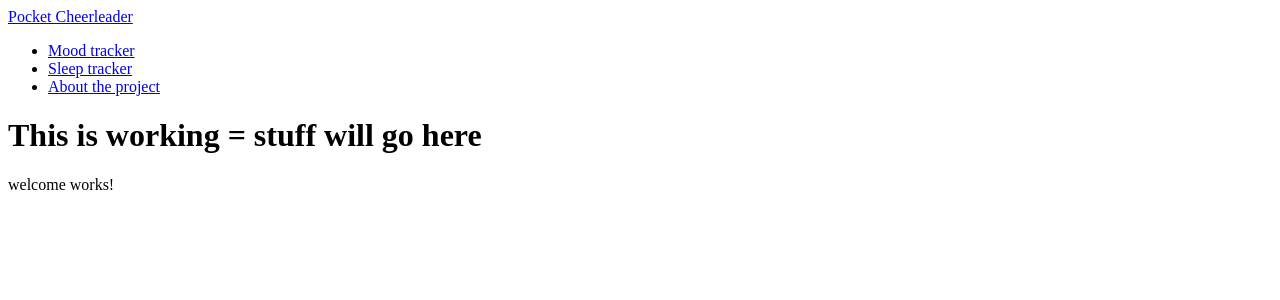
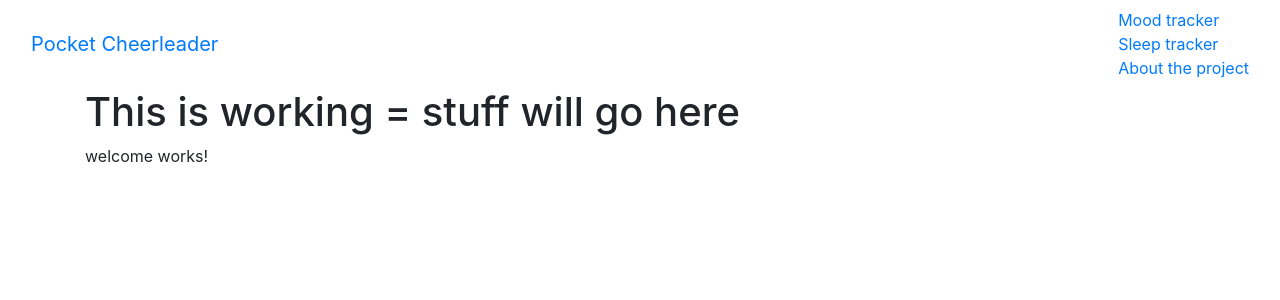
Before and after one commit to hollywilkalis/pocket-cheerleader, an Angular app: page / in a window 1280 px wide. Shown: the top 300 px of the page. Built offline with nearby package versions, Linux system fonts and the light colour scheme.

Commit message:
Add Bootstrap to project

```diff
--- a/package.json
+++ b/package.json
@@ -24,6 +24,8 @@
     "@angular/platform-browser": "^5.2.0",
     "@angular/platform-browser-dynamic": "^5.2.0",
     "@angular/router": "^5.2.0",
+    "bootstrap": "^4.0.0-beta",
+    "bower": "^1.8.2",
     "core-js": "^2.4.1",
     "rxjs": "^5.5.6",
     "zone.js": "^0.8.19"
--- a/src/styles.scss
+++ b/src/styles.scss
@@ -1 +1,7 @@
-/* You can add global styles to this file, and also import other style files */
+@import
+  '~bootstrap/scss/functions',
+  '~bootstrap/scss/variables',
+  '~bootstrap/scss/mixins',
+  '~bootstrap/scss/print',
+  '~bootstrap/scss/reboot',
+  '~bootstrap/scss/type';
```
Also changed, not shown: bower.json (added, +17 -0 lines), .angular-cli.json, 2 other files (tests, documents, lock files or other folders).
